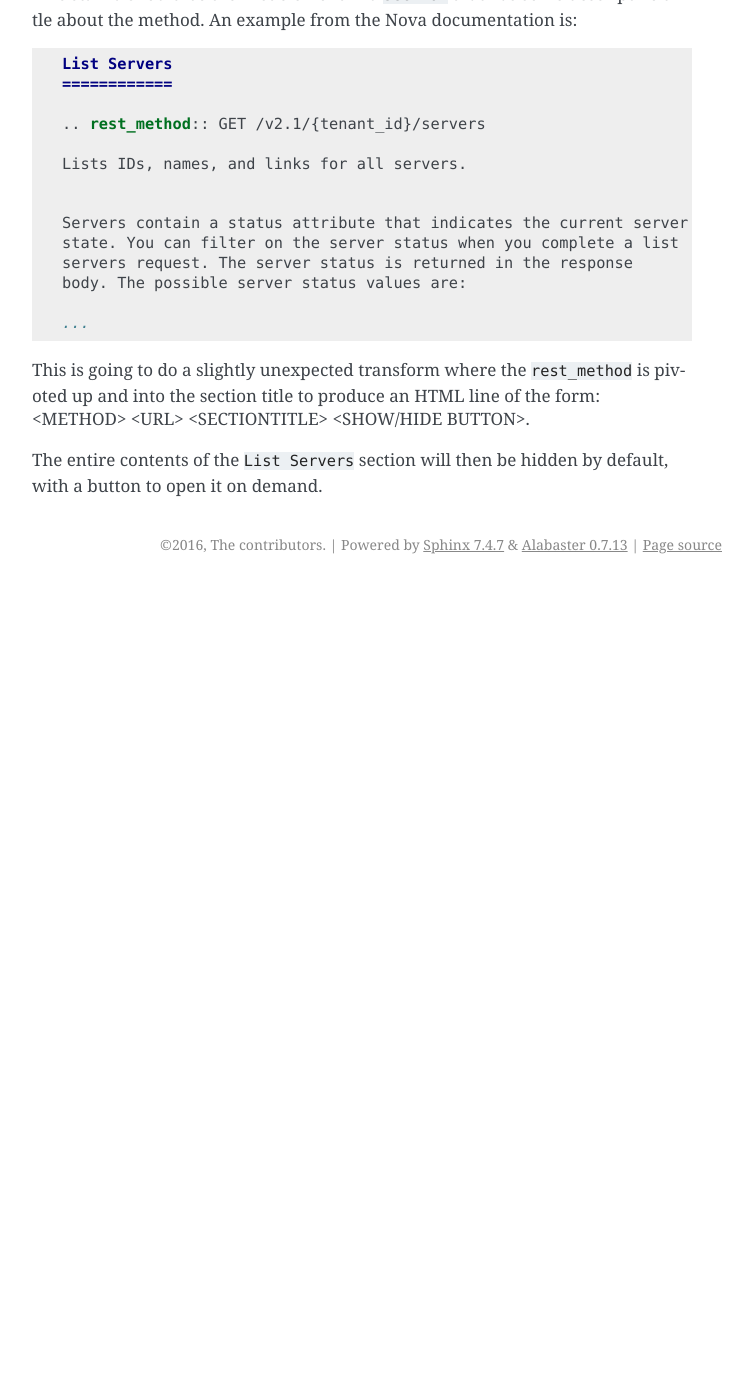
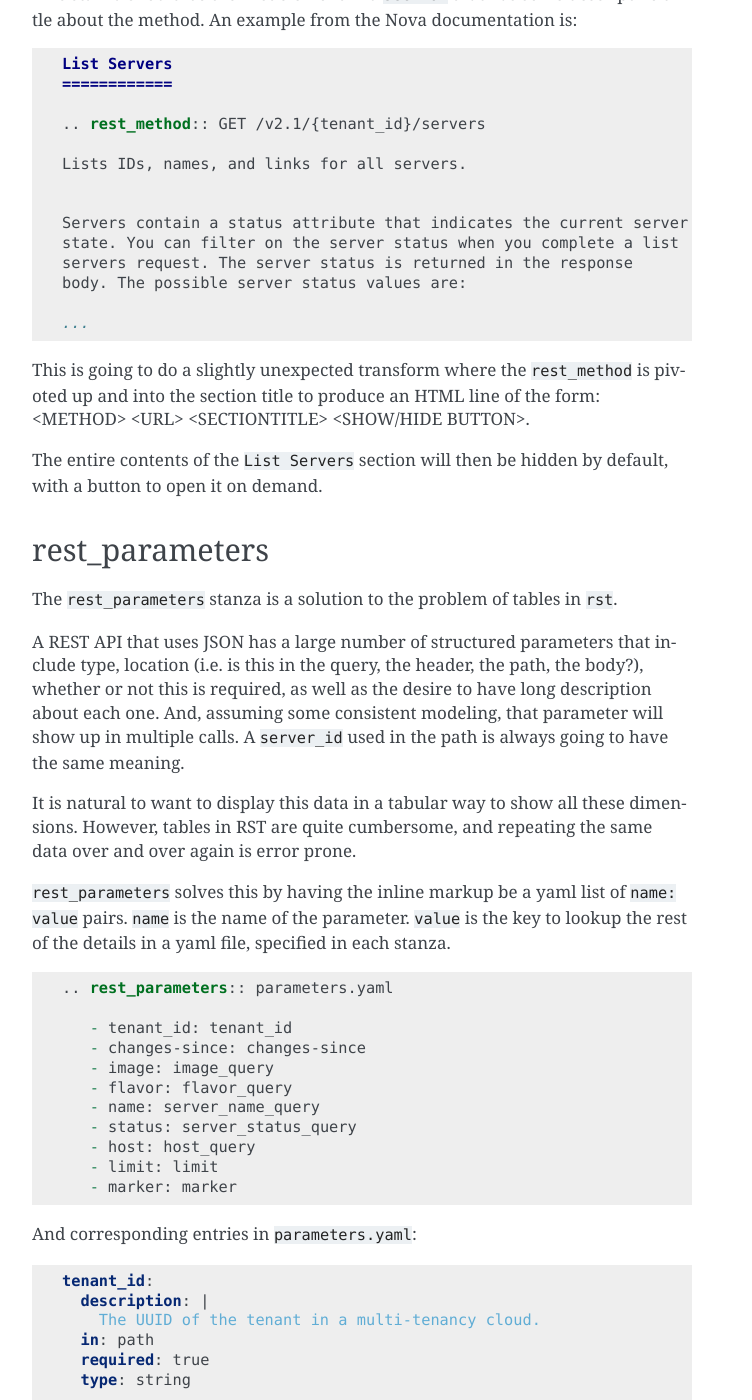
Before and after one commit to openstack/os-api-ref, a Sphinx documentation site: the page built from doc/source/usage.rst, in a window 1280 px wide and 1400 px high, scrolled down 713 px. Shown: the whole window, without its empty margins (388-1140 px from the left). Built offline with Sphinx 7.4.7, drawn with Linux system fonts in a browser that asks for light colours; before the commit the page ends 1297 px from its top, so only the background shows below that; some of the changed text lies outside the part shown.

Commit message:
partial documentation on rest_parameters
Change-Id: Ibcdb1894d6df688a031894867b297d52a2560e91

```diff
--- a/doc/source/usage.rst
+++ b/doc/source/usage.rst
@@ -61,3 +61,80 @@ BUTTON>.
 
 The entire contents of the ``List Servers`` section will then be
 hidden by default, with a button to open it on demand.
+
+rest_parameters
+---------------
+
+The ``rest_parameters`` stanza is a solution to the problem of tables
+in ``rst``.
+
+A REST API that uses JSON has a large number of structured parameters
+that include type, location (i.e. is this in the query, the header,
+the path, the body?), whether or not this is required, as well as the
+desire to have long description about each one. And, assuming some
+consistent modeling, that parameter will show up in multiple calls. A
+``server_id`` used in the path is always going to have the same
+meaning.
+
+It is natural to want to display this data in a tabular way to show
+all these dimensions. However, tables in RST are quite cumbersome, and
+repeating the same data over and over again is error prone.
+
+``rest_parameters`` solves this by having the inline markup be a yaml
+list of ``name: value`` pairs. ``name`` is the name of the
+parameter. ``value`` is the key to lookup the rest of the details in a
+yaml file, specified in each stanza.
+
+.. code-block:: rst
+
+   .. rest_parameters:: parameters.yaml
+
+      - tenant_id: tenant_id
+      - changes-since: changes-since
+      - image: image_query
+      - flavor: flavor_query
+      - name: server_name_query
+      - status: server_status_query
+      - host: host_query
+      - limit: limit
+      - marker: marker
+
+And corresponding entries in ``parameters.yaml``:
+
+.. code-block:: yaml
+
+   tenant_id:
+     description: |
+       The UUID of the tenant in a multi-tenancy cloud.
+     in: path
+     required: true
+     type: string
+   ...
+   changes-since:
+     description: |
+       Filters the response by a date and time when the image last changed status.
+       Use this query parameter to check for changes since a previous request rather
+       than re-downloading and re-parsing the full status at each polling interval.
+       If data has changed, the call returns only the items changed since the ``changes-since``
+       time. If data has not changed since the ``changes-since`` time, the call returns an
+       empty list.\nTo enable you to keep track of changes, this filter also displays images
+       that were deleted if the ``changes-since`` value specifies a date in the last 30 days.
+       Items deleted more than 30 days ago might be returned, but it is not guaranteed.
+       The date and time stamp format is `ISO 8601 <https://en.wikipedia.org/wiki/ISO_8601>`_:
+
+       ::
+
+          CCYY-MM-DDThh:mm:ss±hh:mm
+
+       The ``±hh:mm`` value, if included, returns the time zone as an offset from UTC.
+       For example, ``2015-08-27T09:49:58-05:00``.
+       If you omit the time zone, the UTC time zone is assumed.
+     in: query
+     required: false
+     type: string
+   server_status_query:
+     description: |
+       Filters the response by a server status, as a string. For example, ``ACTIVE``.
+     in: query
+     required: false
+     type: string
```
